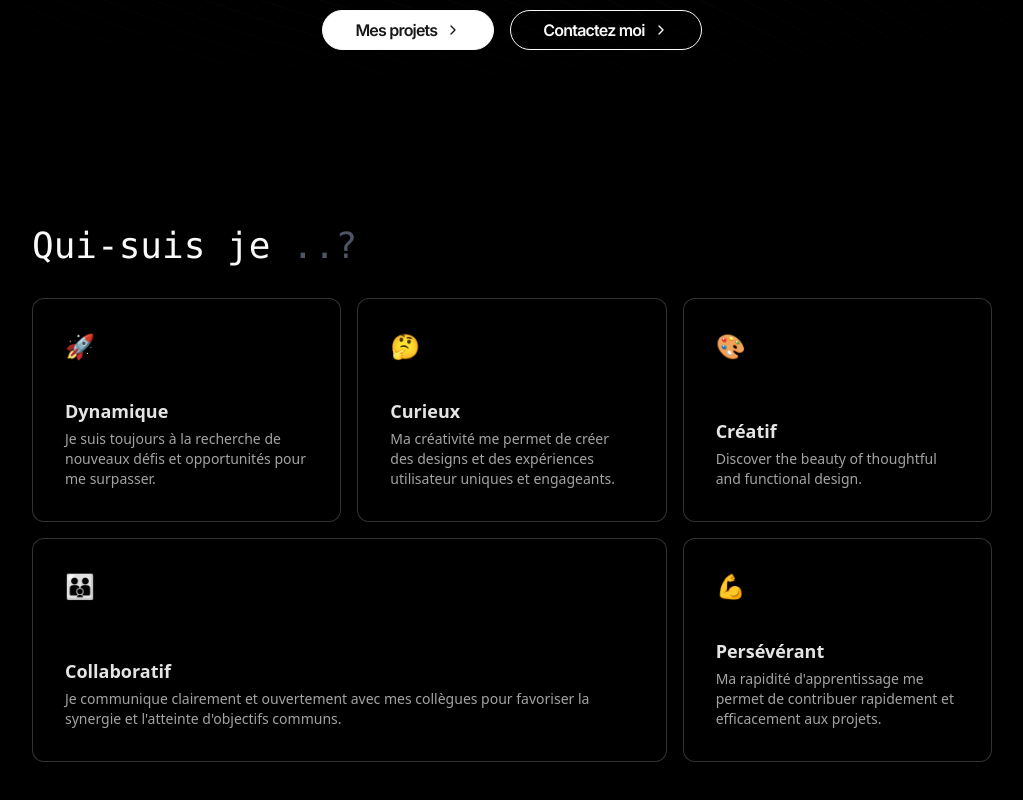
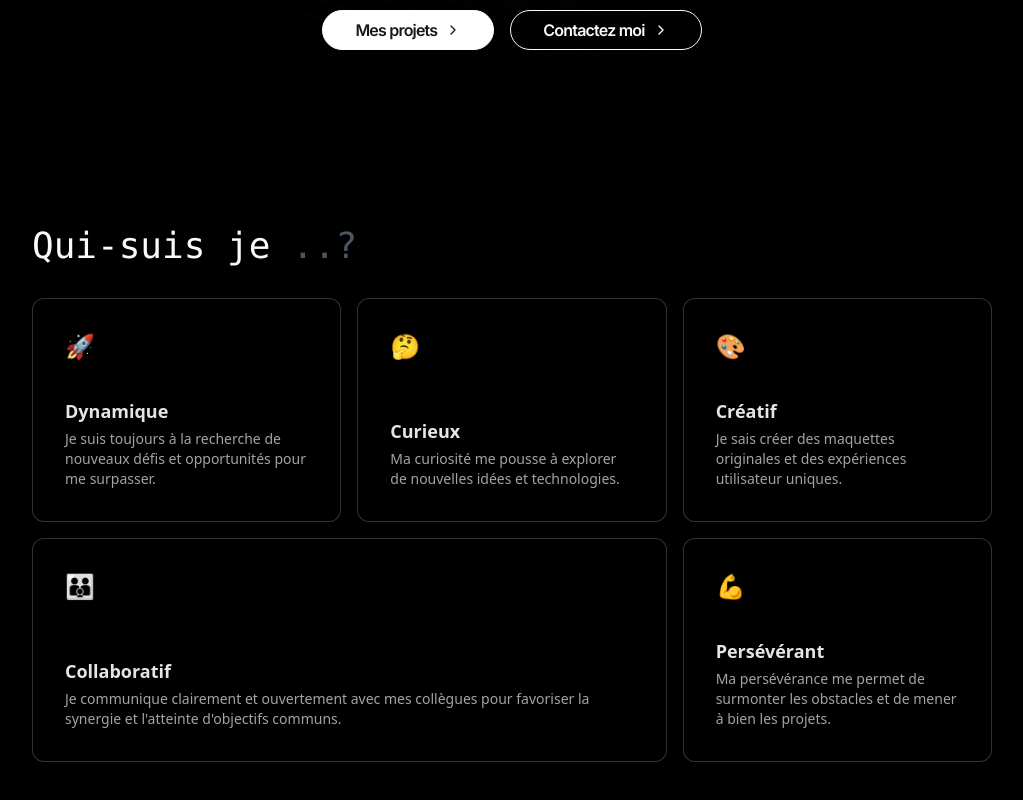
Before and after one commit to Alixanb/portfolio-temp, a Next.js app: page / in a window 1280 px wide. Shown: the part 414-1214 px from the top of the page, without its empty margins (128-1151 px from the left). Built offline with nearby package versions, Linux system fonts and the light colour scheme.

Commit message:
fix: update skills section for better clarity

```diff
--- a/src/components/base/Skills.tsx
+++ b/src/components/base/Skills.tsx
@@ -26,12 +26,13 @@ const items = [
   {
     title: "Curieux",
     description:
-      "Ma créativité me permet de créer des designs et des expériences utilisateur uniques et engageants.",
+      "Ma curiosité me pousse à explorer de nouvelles idées et technologies.",
     icon: "🤔",
   },
   {
     title: "Créatif",
-    description: "Discover the beauty of thoughtful and functional design.",
+    description:
+      "Je sais créer des maquettes originales et des expériences utilisateur uniques.",
     icon: "🎨",
   },
   {
@@ -43,7 +44,7 @@ const items = [
   {
     title: "Persévérant",
     description:
-      "Ma rapidité d'apprentissage me permet de contribuer rapidement et efficacement aux projets.",
+      "Ma persévérance me permet de surmonter les obstacles et de mener à bien les projets.",
     icon: "💪",
   },
 ];
```
